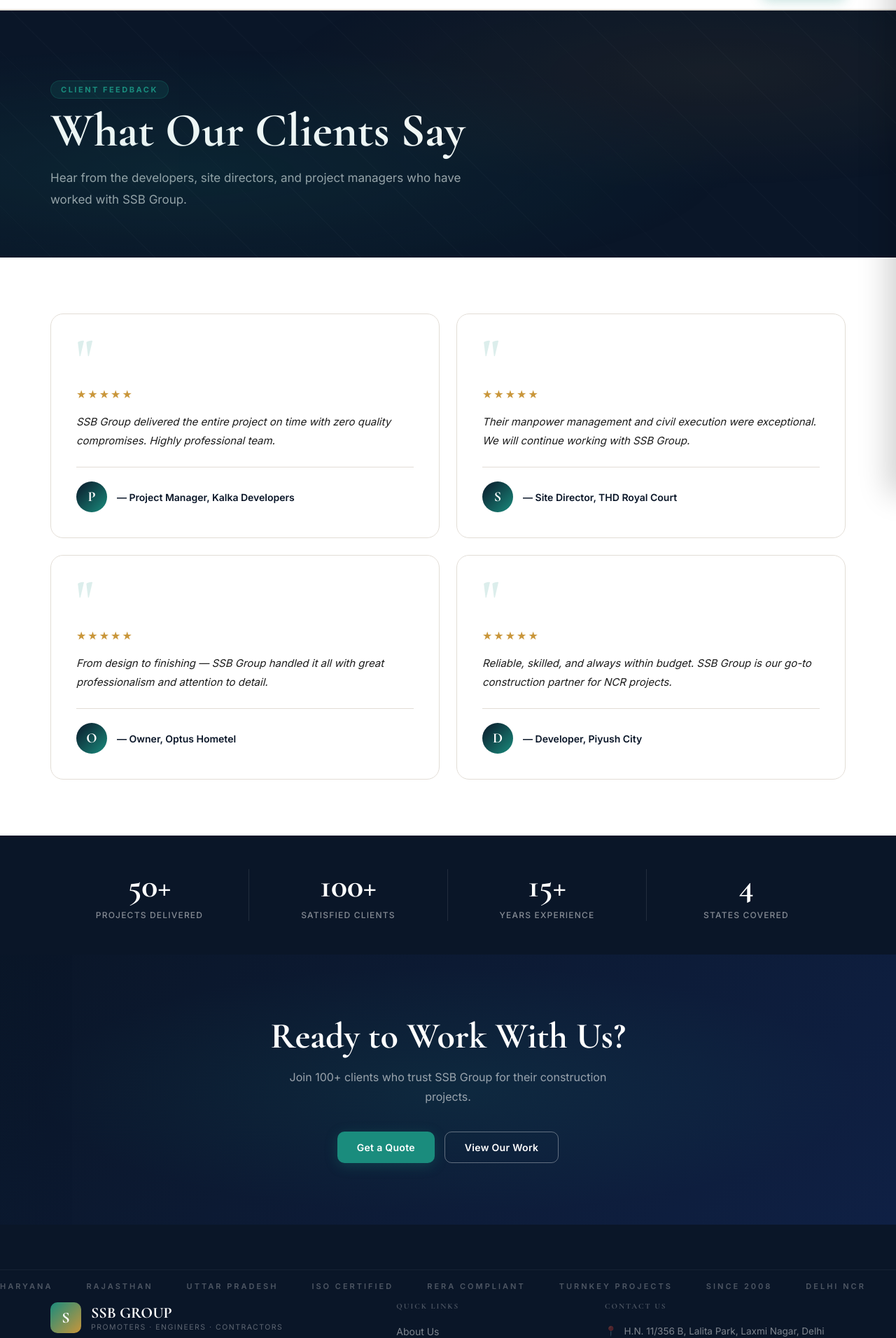
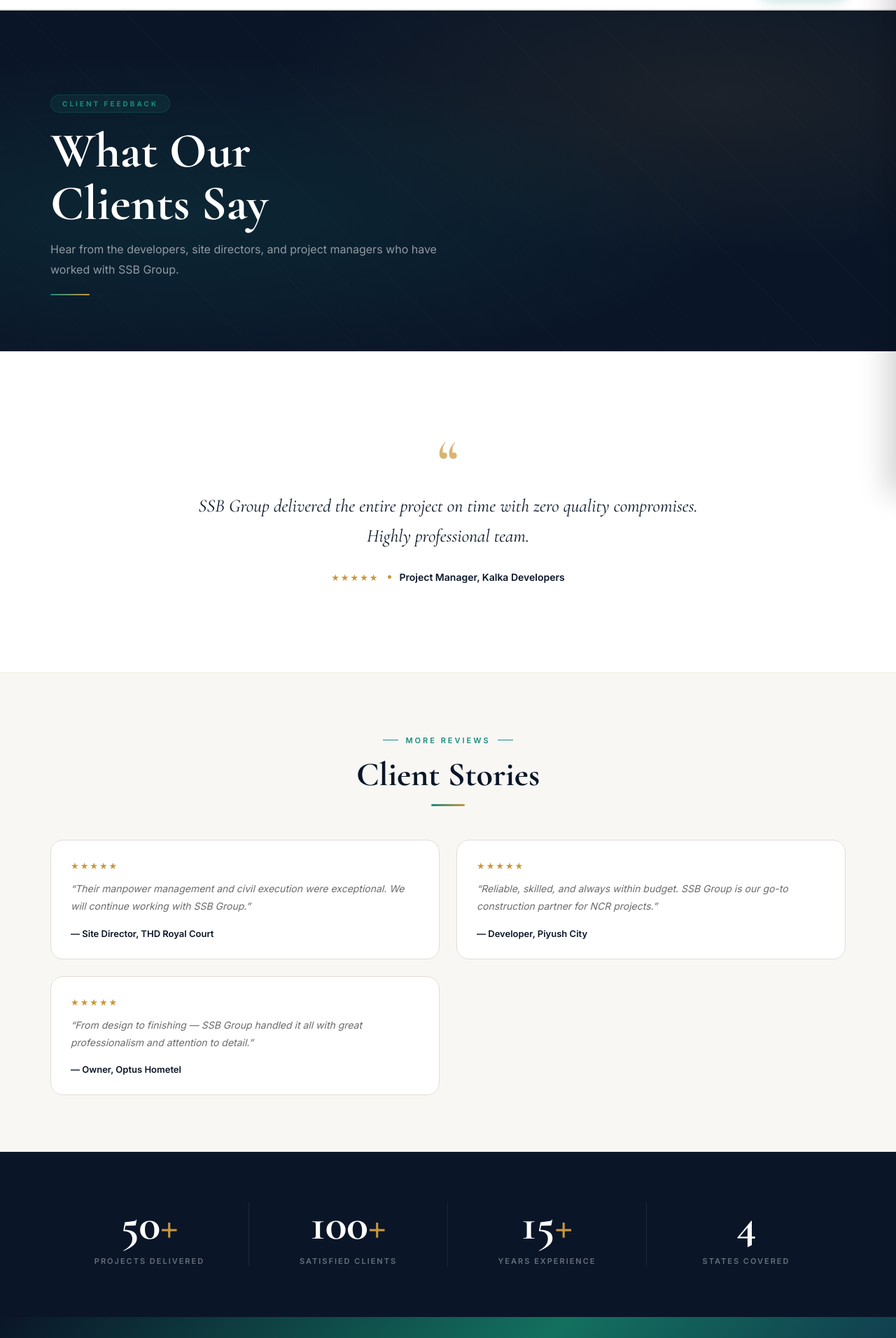
Before and after one commit to shivajitiwari1/sssbgroups, a Next.js app: page /testimonials in a window 1280 px wide. Shown: the part 94-2006 px from the top of the page at 70% size. Built offline with nearby package versions, Linux system fonts and the light colour scheme.

Commit message:
feat: testimonials page redesign — featured quote, CSS columns grid, stats strip, cta

```diff
--- a/app/testimonials/page.tsx
+++ b/app/testimonials/page.tsx
@@ -1,71 +1,110 @@
 import Link from 'next/link';
 import siteData from '@/data/site.json';
+import Counter from '@/components/Counter';
+import RevealObserver from '@/components/RevealObserver';
 
 export const metadata = {
-  title: 'Testimonials | SSB Group',
+  title: 'Testimonials | SSB Group Client Reviews',
+  description: 'Read what our clients say about SSB Group construction projects across Delhi NCR.',
 };
 
 export default function TestimonialsPage() {
   const approved = siteData.testimonials.filter((t) => t.approved);
+  const [featured, ...rest] = approved;
+
+  const statsStrip = [
+    { val: 50, suf: '+', label: 'Projects Delivered' },
+    { val: 100, suf: '+', label: 'Satisfied Clients' },
+    { val: 15, suf: '+', label: 'Years Experience' },
+    { val: 4, suf: '', label: 'States Covered' },
+  ];
 
   return (
     <>
-      <section className="page-hero">
-        <div className="container">
-          <span className="section-tag">Client Feedback</span>
-          <h1>What Our Clients Say</h1>
-          <p>
-            Hear from the developers, site directors, and project managers who have worked with SSB Group.
-          </p>
+      <RevealObserver />
+
+      {/* Page Hero */}
+      <section className="page-hero-v4">
+        <div className="container page-hero-v4-inner">
+          <span className="page-hero-v4-badge">Client Feedback</span>
+          <h1>What Our<br />Clients Say</h1>
+          <p>Hear from the developers, site directors, and project managers who have worked with SSB Group.</p>
+          <div className="page-hero-v4-rule" />
         </div>
       </section>
 
-      <section className="section">
+      {/* Featured testimonial */}
+      {featured && (
+        <section className="section">
+          <div className="container">
+            <div className="testi-featured reveal">
+              <span className="testi-featured-mark">&ldquo;</span>
+              <p className="testi-featured-text">{featured.text}</p>
+              <div className="testi-featured-author">
+                <span className="testi-featured-stars">{'★'.repeat(featured.rating)}</span>
+                <span className="testi-featured-dot" />
+                <span className="testi-featured-name">{featured.name}</span>
+              </div>
+            </div>
+          </div>
+        </section>
+      )}
+
+      <div className="sec-divider" />
+
+      {/* Remaining testimonials — CSS columns */}
+      {rest.length > 0 && (
+        <section className="section-alt" style={{ padding: '80px 0' }}>
+          <div className="container">
+            <div className="reveal" style={{ textAlign: 'center', marginBottom: 48 }}>
+              <span className="section-label center">More Reviews</span>
+              <h2 className="section-title">Client Stories</h2>
+              <span className="h2-line center" />
+            </div>
+            <div className="testi-cols">
+              {rest.map((t) => (
+                <div key={t.id} className="testi-col-card reveal">
+                  <span className="testi-col-stars">{'★'.repeat(t.rating)}</span>
+                  <p className="testi-col-text">&ldquo;{t.text}&rdquo;</p>
+                  <div className="testi-col-author">— {t.name}</div>
+                </div>
+              ))}
+            </div>
+          </div>
+        </section>
+      )}
+
+      <div className="sec-divider" />
+
+      {/* Stats strip */}
+      <section className="testi-stats-v4">
         <div className="container">
-          <div className="testi-grid-full">
-            {approved.map((t) => (
-              <div key={t.id} className="testi-card-rich">
-                <div className="testi-quote-mark">"</div>
-                <div className="testi-stars">{'★'.repeat(t.rating)}</div>
-                <p className="testi-body">{t.text}</p>
-                <div className="testi-footer">
-                  <div className="testi-avatar">{t.name.charAt(0)}</div>
-                  <span className="testi-name">— {t.name}</span>
-                </div>
+          <div className="testi-stats-v4-grid">
+            {statsStrip.map((s) => (
+              <div key={s.label} className="testi-stat-v4 reveal">
+                <span className="testi-stat-v4-num">
+                  <Counter target={s.val} />
+                  <span className="testi-stat-v4-suf">{s.suf}</span>
+                </span>
+                <span className="testi-stat-v4-label">{s.label}</span>
               </div>
             ))}
           </div>
         </div>
       </section>
 
-      <section className="testi-stats-strip">
-        <div className="container testi-stats-inner">
-          <div className="testi-stat">
-            <span className="testi-stat-num">50+</span>
-            <span className="testi-stat-label">Projects Delivered</span>
-          </div>
-          <div className="testi-stat">
-            <span className="testi-stat-num">100+</span>
-            <span className="testi-stat-label">Satisfied Clients</span>
-          </div>
-          <div className="testi-stat">
-            <span className="testi-stat-num">15+</span>
-            <span className="testi-stat-label">Years Experience</span>
-          </div>
-          <div className="testi-stat">
-            <span className="testi-stat-num">4</span>
-            <span className="testi-stat-label">States Covered</span>
-          </div>
-        </div>
-      </section>
-
-      <section className="cta-banner">
-        <div className="container cta-inner">
-          <h2>Ready to Work With Us?</h2>
-          <p>Join 100+ clients who trust SSB Group for their construction projects.</p>
-          <div className="cta-actions">
-            <Link href="/contact" className="btn-teal">Get a Quote</Link>
-            <Link href="/projects" className="btn-ghost">View Our Work</Link>
+      {/* CTA */}
+      <section className="cta-v4">
+        <div className="container">
+          <div className="cta-v4-inner">
+            <div className="reveal-left">
+              <p className="cta-v4-title">Ready to Work<br /><em style={{ color: 'var(--gold)' }}>With Us?</em></p>
+              <p className="cta-v4-sub">Join 100+ clients who trust us with their construction needs.</p>
+            </div>
+            <div className="cta-v4-btns reveal-right">
+              <Link href="/contact" className="btn btn-teal btn-lg">Get a Quote</Link>
+              <Link href="/projects" className="btn btn-ghost btn-lg">View Our Work</Link>
+            </div>
           </div>
         </div>
       </section>
```
